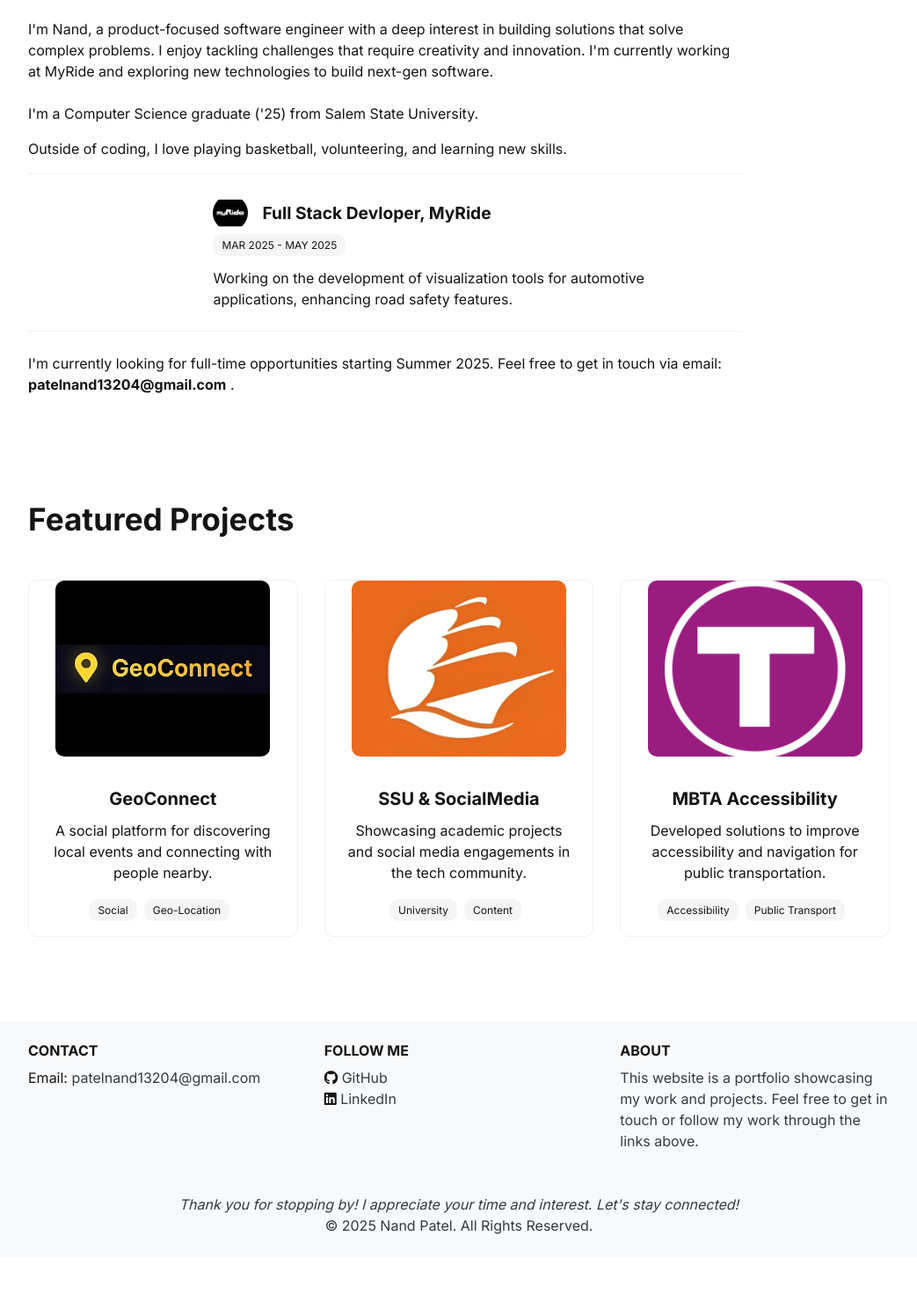
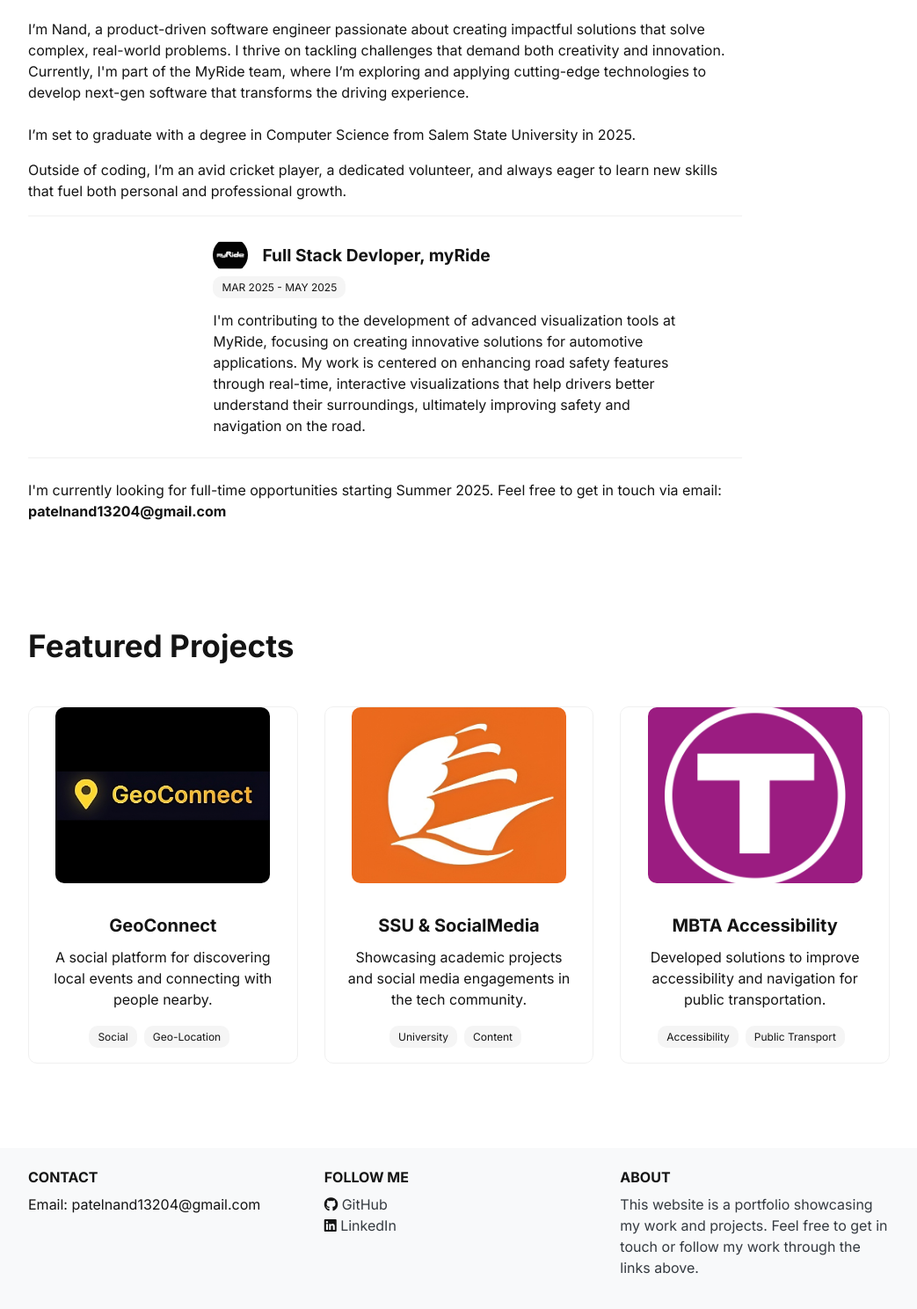
Before and after one commit to NandPatell/NandPatell.github.io, a plain HTML site: page index.html in a window 1280 px wide. Shown: the part 886-2374 px from the top of the page at 88% size, without its empty margins (118-1161 px from the left). Before the commit the page ends 2315 px from the top, so only its background shows below. Drawn offline with nearby package versions, Linux system fonts and the light colour scheme; a script that the page names is missing; a web font is replaced by a local one.

Commit message:
Added more background details

```diff
--- a/index.html
+++ b/index.html
@@ -96,9 +96,9 @@
     <div class="row">
       <div class="col-md-10 col-12 sectiontitle">
         <h1 class="abouttitle mb-4">About</h1>
-        <p class="mb-4">I'm Nand, a product-focused software engineer with a deep interest in building solutions that solve complex problems. I enjoy tackling challenges that require creativity and innovation. I'm currently working at MyRide and exploring new technologies to build next-gen software.</p>
-        <p>I'm a Computer Science graduate ('25) from Salem State University.</p>
-        <p>Outside of coding, I love playing basketball, volunteering, and learning new skills.</p>
+        <p class="mb-4">I’m Nand, a product-driven software engineer passionate about creating impactful solutions that solve complex, real-world problems. I thrive on tackling challenges that demand both creativity and innovation. Currently, I'm part of the MyRide team, where I’m exploring and applying cutting-edge technologies to develop next-gen software that transforms the driving experience.</p>
+        <p>I’m set to graduate with a degree in Computer Science from Salem State University in 2025.</p>
+        <p>Outside of coding, I’m an avid cricket player, a dedicated volunteer, and always eager to learn new skills that fuel both personal and professional growth.</p>
         <div class="divider"></div>
         <div class="row">
           <div class="col-lg-8 offset-lg-3"> <!-- Add offset to center MyRide -->
@@ -106,10 +106,10 @@
               <div class="title d-flex align-items-center">
                 <!-- Add the MyRide image here -->
                 <img src="/myRide.png" alt="MyRide" class="myride-img mr-3">
-                <p class="experiencetitle my-1 mr-2">Full Stack Devloper, MyRide</p>
+                <p class="experiencetitle my-1 mr-2">Full Stack Devloper, myRide</p>
               </div>
               <p class="experiencedate mt-2 mb-3"><span class="sptag">MAR 2025 - MAY 2025</span></p>
-              <p>Working on the development of visualization tools for automotive applications, enhancing road safety features.</p>
+                <p>I'm contributing to the development of advanced visualization tools at MyRide, focusing on creating innovative solutions for automotive applications. My work is centered on enhancing road safety features through real-time, interactive visualizations that help drivers better understand their surroundings, ultimately improving safety and navigation on the road.</p>
             </div>
           </div>
         </div>
@@ -117,7 +117,7 @@
         <p class="mt-4">I'm currently looking for full-time opportunities starting Summer 2025. Feel free to get in touch via email:
             <a href="https://mail.google.com/mail/?view=cm&fs=1&to=patelnand13204@gmail.com" target="_blank">
               <span class="highlight">patelnand13204@gmail.com</span>
-            </a>.
+            </a>
           </p>
         </div>
     </div>
@@ -210,7 +210,11 @@
         <div class="col-md-4 mb-3">
           <h6 class="footer-title text-uppercase font-weight-bold">Contact</h6>
           <ul class="contact-info list-unstyled">
-            <li>Email: <a href="mailto:patelnand13204@gmail.com" class="text-dark">patelnand13204@gmail.com</a></li>
+            <li>Email:
+                <a href="https://mail.google.com/mail/?view=cm&fs=1&to=patelnand13204@gmail.com" target="_blank">
+                <span class="">patelnand13204@gmail.com</span>
+              </a>
+            </li>
           </ul>
         </div>
 
```
